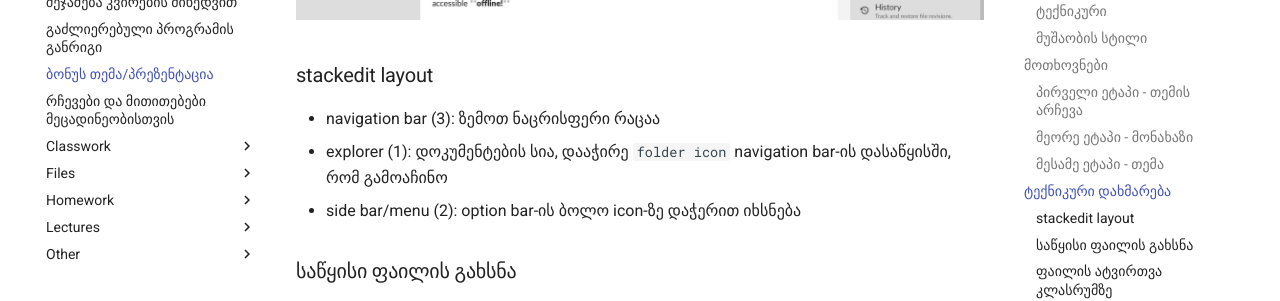
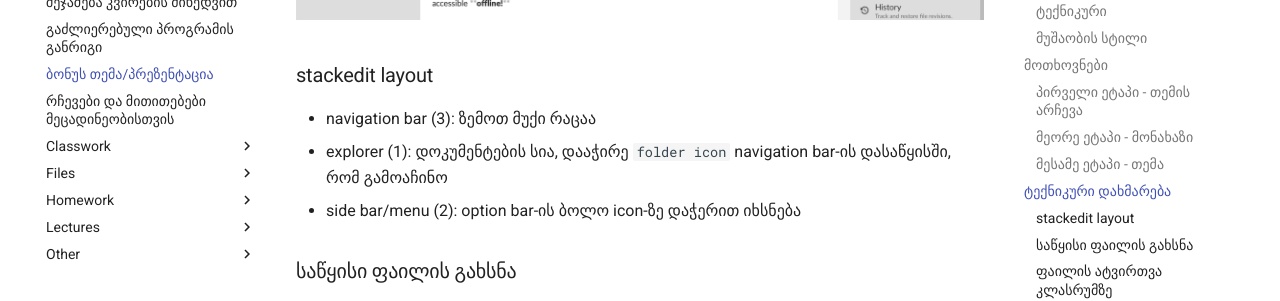
Before and after one commit to freeuni-digital-technologies-archive/22s, an MkDocs documentation site: the page built from content/bonus_blog.md, in a window 1280 px wide and 900 px high, scrolled down 2299 px. Shown: the part 151-452 px from the top of the window. Built offline with MkDocs 1.6.1 and Material for MkDocs 9.7.7, drawn with Linux system fonts in a browser that asks for light colours.

```diff
--- a/content/bonus_blog.md
+++ b/content/bonus_blog.md
@@ -60,7 +60,7 @@
 
 ![](files/bonus_stackedit.png)
 ### stackedit layout
-- navigation bar (3): ზემოთ ნაცრისფერი რაცაა
+- navigation bar (3): ზემოთ მუქი რაცაა
 - explorer (1): დოკუმენტების სია, დააჭირე `folder icon`  navigation bar-ის დასაწყისში, რომ გამოაჩინო
 - side bar/menu (2):  option bar-ის ბოლო icon-ზე დაჭერით იხსნება
 
```
